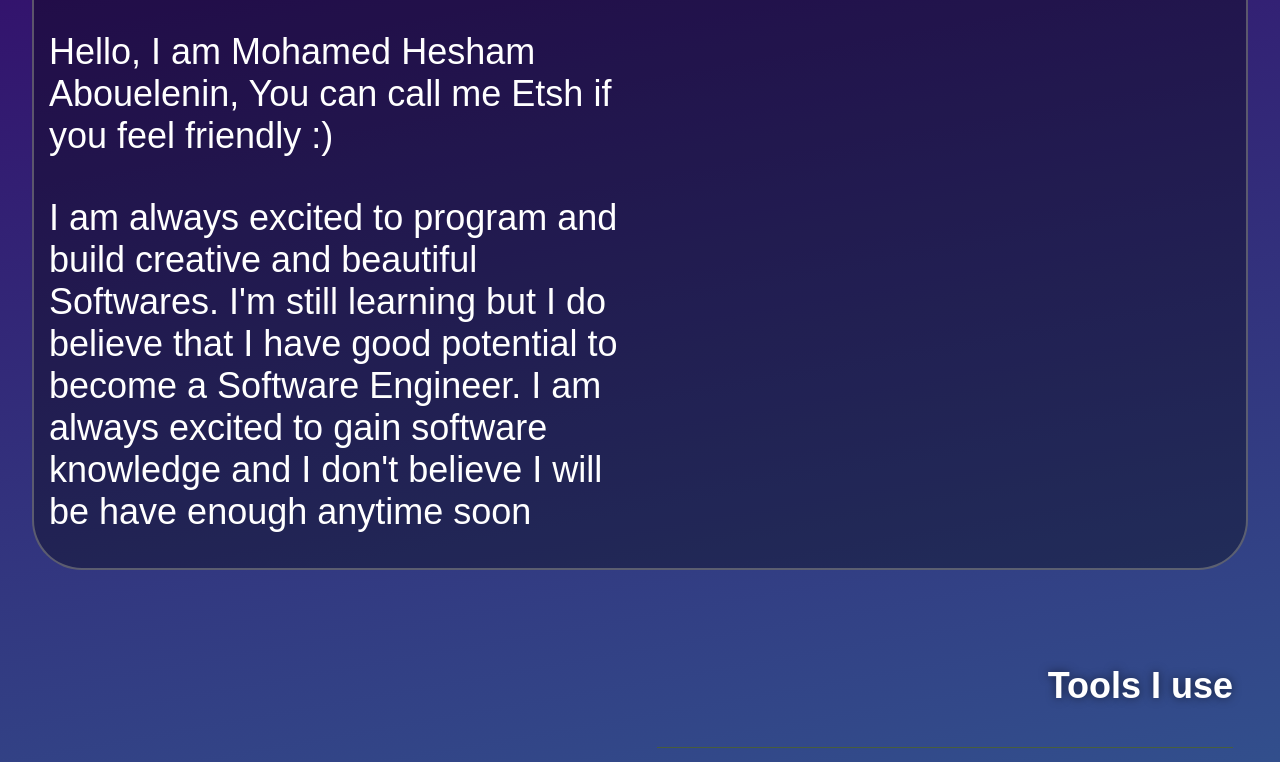
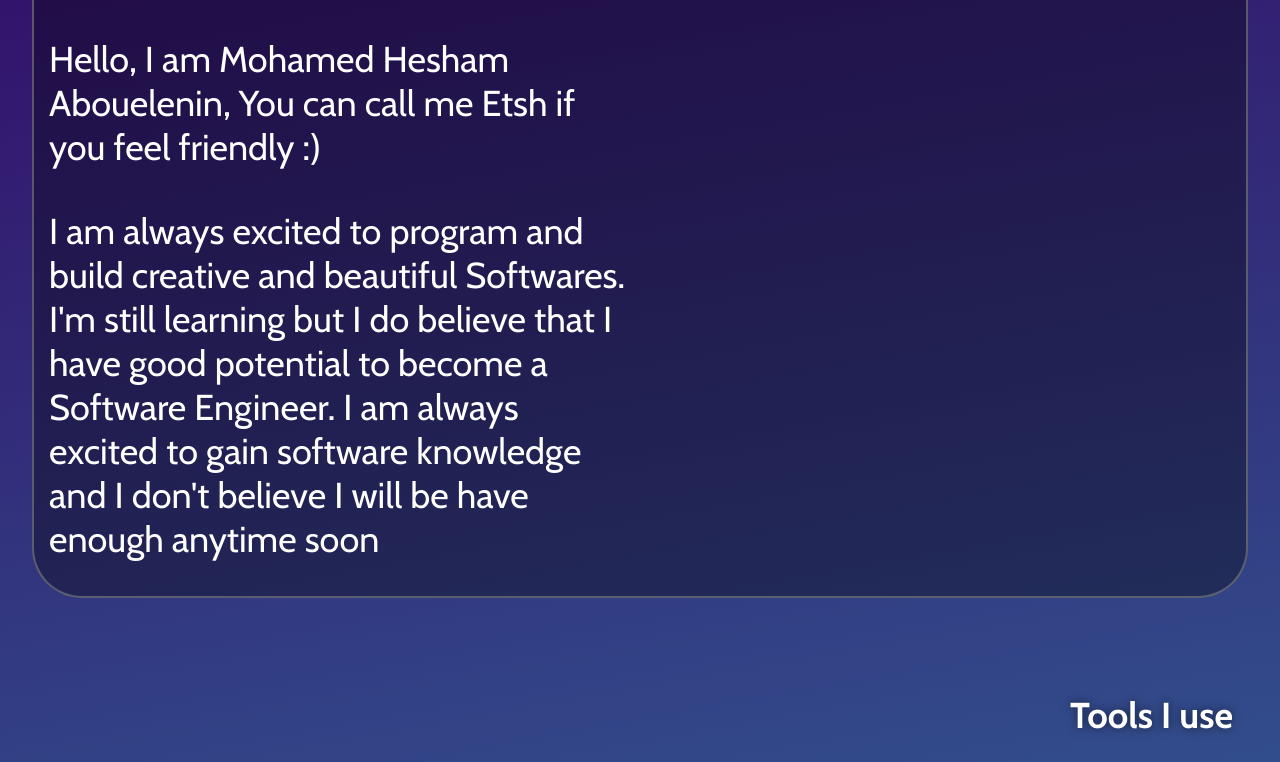
Before and after one commit to EtshD1/landing-page, a plain HTML site: page index.html in a window 1280 px wide. Shown: the part 377-1139 px from the top of the page. Drawn offline with nearby package versions, Linux system fonts and the light colour scheme.

Commit message:
add google font

```diff
--- a/index.html
+++ b/index.html
@@ -5,6 +5,8 @@
   <meta charset="UTF-8">
   <meta name="viewport" content="width=device-width, initial-scale=1.0">
   <link rel="stylesheet" href="./css/styles.css">
+  <link rel="preconnect" href="https://fonts.gstatic.com">
+  <link href="https://fonts.googleapis.com/css2?family=Cabin:wght@400;700&display=swap" rel="stylesheet">
   <title>Mohamed Abouelenin - Future Software Engineer</title>
 </head>
 
```
